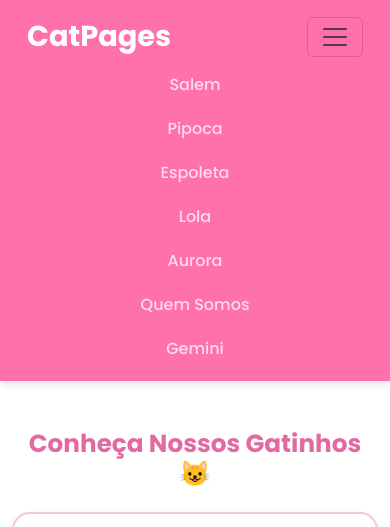
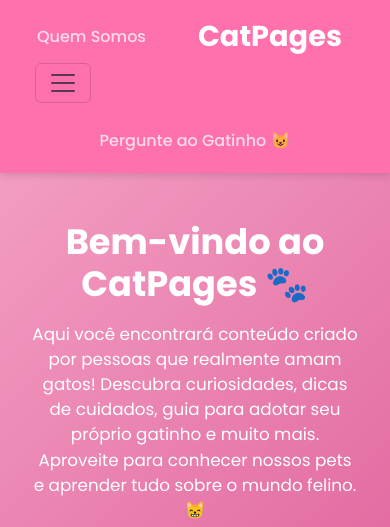
Before and after one commit to IanFontanive/CatPages, a Flask app: page / in a window 390 px wide, after a click that opens the changed part. Shown: the top 527 px of the page. Run offline with Flask 3, Linux system fonts and the light colour scheme.

Commit message:
feat: adicionadas fotos nos cardes do index, removidos links dos gatos no menue gerais no css

```diff
--- a/static/css/style.css
+++ b/static/css/style.css
@@ -1,24 +1,24 @@
-
 body {
-font-family: 'Poppins', sans-serif;
+    font-family: 'Poppins', sans-serif;
 }
 
-/* Fundo rosa e espaçamento */
 .nav-rosa {
-    background: #ff71ad;       /* cor rosa igual da imagem */
+    background: #ff71ad;
     padding: 12px 30px;
     box-shadow: 0px 2px 8px rgba(0,0,0,0.15);
+    position: relative;
 }
 
-/* Marca do site */
-.nav-rosa .navbar-brand {
+.navbar-brand {
     font-size: 1.8rem;
     font-weight: 700;
     color: #fff !important;
     font-family: "Poppins", sans-serif;
+    position: absolute;
+    left: 50%;
+    transform: translateX(-50%);
 }
 
-/* Links */
 .nav-rosa .nav-link {
     color: #fff !important;
     font-weight: 500;
@@ -27,16 +27,24 @@ font-family: 'Poppins', sans-serif;
     padding: 6px 12px !important;
 }
 
-/* Hover + ativo */
 .nav-rosa .nav-link:hover,
 .nav-rosa .nav-link.active {
     opacity: 0.75;
 }
 
-/* Responsividade */
+.navbar-nav {
+    gap: 10px;
+}
+
 @media (max-width: 576px) {
     .nav-rosa {
         padding: 10px 15px;
+    }
+
+    .navbar-brand {
+        position: static;
+        transform: none;
+        margin: 0 auto;
     }
 
     .nav-rosa .nav-link {
@@ -45,55 +53,6 @@ font-family: 'Poppins', sans-serif;
     }
 }
 
-body {
-    font-family: 'Poppins', sans-serif;
-}
-
-/* Fundo rosa e espaçamento */
-.nav-rosa {
-    background: #ff71ad;       /* cor rosa igual da imagem */
-    padding: 12px 30px;
-    box-shadow: 0px 2px 8px rgba(0,0,0,0.15);
-}
-
-/* Marca do site */
-.nav-rosa .navbar-brand {
-    font-size: 1.8rem;
-    font-weight: 700;
-    color: #fff !important;
-    font-family: "Poppins", sans-serif;
-}
-
-/* Links */
-.nav-rosa .nav-link {
-    color: #fff !important;
-    font-weight: 500;
-    font-size: 1rem;
-    transition: .3s;
-    padding: 6px 12px !important;
-}
-
-/* Hover + ativo */
-.nav-rosa .nav-link:hover,
-.nav-rosa .nav-link.active {
-    opacity: 0.75;
-}
-
-/* Responsividade */
-@media (max-width: 576px) {
-    .nav-rosa {
-        padding: 10px 15px;
-    }
-
-    .nav-rosa .nav-link {
-        text-align: center;
-        padding: 10px !important;
-    }
-}
-
-/* ===========================
-   Cores principais
-=========================== */
 :root {
     --rosa-claro: #f8c7d8;
     --rosa-medio: #f39dc2;
@@ -102,11 +61,8 @@ body {
     --cinza-texto: #555;
 }
 
-/* ===========================
-   Hero Section
-=========================== */
 .hero-section {
-    background: linear-gradient(135deg, var(--rosa-claro), var(--rosa-medio));
+    background: linear-gradient(135deg, var(--rosa-medio), var(--rosa-escuro));
     color: var(--branco);
     border-bottom: 4px solid var(--rosa-escuro);
     padding: 60px 20px;
@@ -123,9 +79,6 @@ body {
     margin: 0 auto;
 }
 
-/* ===========================
-   Títulos e Texto
-=========================== */
 .section-title {
     color: var(--rosa-escuro);
     font-weight: 700;
@@ -139,9 +92,6 @@ body {
     text-align: center;
 }
 
-/* ===========================
-   Cards dos Gatinhos
-=========================== */
 .cat-card {
     background: var(--branco);
     border: 2px solid var(--rosa-claro);
@@ -183,7 +133,6 @@ body {
     padding: 0 10px;
 }
 
-/* Botão dos cards */
 .cat-btn {
     display: inline-block;
     margin-top: 10px;
@@ -200,9 +149,6 @@ body {
     background: var(--rosa-escuro);
 }
 
-/* ===========================
-   Gemini Section
-=========================== */
 .ai-section {
     background: var(--rosa-claro);
     border-top: 4px solid var(--rosa-medio);
@@ -226,9 +172,6 @@ body {
     background: var(--rosa-medio);
 }
 
-/* ===========================
-   Responsividade extra
-=========================== */
 @media (max-width: 768px) {
     .hero-title {
         font-size: 2.2rem;
--- a/templates/index.html
+++ b/templates/index.html
@@ -1,13 +1,25 @@
 {% extends "modelo.html" %}
 {% block conteudo %}
+    <section class="hero-section text-center py-5">
+        <div class="container">
+            <h1 class="hero-title">Bem-vindo ao CatPages 🐾</h1>
+            <p class="hero-subtitle mt-3">
+                Aqui você encontrará conteúdo criado por pessoas que realmente amam gatos!
+                Descubra curiosidades, dicas de cuidados, guia para adotar seu próprio gatinho
+                e muito mais. Aproveite para conhecer nossos pets e aprender tudo sobre o mundo felino. 😸
+            </p>
+        </div>
+    </section>
+
     <section class="cats-section py-5">
         <div class="container">
             <h2 class="section-title mb-4">Conheça Nossos Gatinhos 😺</h2>
+
             <div class="row g-4">
 
                 <div class="col-md-4">
                     <div class="cat-card p-3 text-center">
-                        <img src="https://placekitten.com/310/310" alt="Pipoca" class="cat-img mb-3">
+                        <img src="../static/img/imagens_gatos/pipoca1.jpeg" alt="Pipoca" class="cat-img mb-3">
                         <h3 class="cat-name">Pipoca</h3>
                         <p class="cat-desc">
                             Gatinha branca, elegante e delicada. Prefere ambientes tranquilos e interações suaves.
@@ -18,7 +30,7 @@
 
                 <div class="col-md-4">
                     <div class="cat-card p-3 text-center">
-                        <img src="https://placekitten.com/311/311" alt="Espoleta" class="cat-img mb-3">
+                        <img src="../static/img/imagens_gatos/espoleta2.jpeg" alt="Espoleta" class="cat-img mb-3">
                         <h3 class="cat-name">Espoleta</h3>
                         <p class="cat-desc">
                             Gatinha amarela, reservada e seletiva com carinho. Adora brincar e observar do alto.
@@ -29,7 +41,7 @@
 
                 <div class="col-md-4">
                     <div class="cat-card p-3 text-center">
-                        <img src="https://placekitten.com/312/312" alt="Salem" class="cat-img mb-3">
+                        <img src="../static/img/imagens_gatos/salem1.jpeg" alt="Salem" class="cat-img mb-3">
                         <h3 class="cat-name">Salem</h3>
                         <p class="cat-desc">
                             Gatinho preto, comilão e manhoso. Ama atenção e vive pedindo comida.
@@ -38,7 +50,30 @@
                     </div>
                 </div>
 
+                <div class="col-md-4">
+                    <div class="cat-card p-3 text-center">
+                        <img src="../static/img/imagens_gatos/lola1.jpeg" alt="Lola" class="cat-img mb-3">
+                        <h3 class="cat-name">Lola</h3>
+                        <p class="cat-desc">
+                            Lola texto.
+                        </p>
+                        <a href="{{ url_for('gato_lola') }}" class="cat-btn">Ver mais</a>
+                    </div>
+                </div>
+
+                <div class="col-md-4">
+                    <div class="cat-card p-3 text-center">
+                        <img src="../static/img/imagens_gatos/aurora2.jpeg" alt="Lola" class="cat-img mb-3">
+                        <h3 class="cat-name">Aurora</h3>
+                        <p class="cat-desc">
+                            Lola texto.
+                        </p>
+                        <a href="{{ url_for('gato_aurora') }}" class="cat-btn">Ver mais</a>
+                    </div>
+                </div>
+
             </div>
         </div>
-</section>
+    </section>
+
 {% endblock %}
--- a/templates/modelo.html
+++ b/templates/modelo.html
@@ -12,41 +12,29 @@
     <script src="https://cdn.jsdelivr.net/npm/bootstrap@5.3.8/dist/js/bootstrap.bundle.min.js" integrity="sha384-FKyoEForCGlyvwx9Hj09JcYn3nv7wiPVlz7YYwJrWVcXK/BmnVDxM+D2scQbITxI" crossorigin="anonymous"></script>
 </head>
 <body>
-    <nav class="navbar navbar-expand-sm nav-rosa">
-      <div class="container-fluid">
-        <a class="navbar-brand" href="/index">CatPages</a>
-        <button class="navbar-toggler" type="button" data-bs-toggle="collapse" data-bs-target="#navbarNav" aria-controls="navbarNav" aria-expanded="false" aria-label="Toggle navigation">
-          <span class="navbar-toggler-icon"></span>
-        </button>
-        <div class="collapse navbar-collapse" id="navbarNav">
-          <ul class="navbar-nav mx-auto">
-            <li class="nav-item">
-              <a class="nav-link active" href="/gato_salem">Salem</a>
-            </li>
-            <li class="nav-item">
-              <a class="nav-link active" href="/gato_pipoca">Pipoca</a>
-            </li>
-              <li class="nav-item">
-              <a class="nav-link active" href="/gato_espoleta">Espoleta</a>
-            </li>
-              <li class="nav-item">
-              <a class="nav-link active" href="/gato_lola">Lola</a>
-            </li>
-              <li class="nav-item">
-              <a class="nav-link active" href="/gato_aurora">Aurora</a>
-            </li>
-              <li class="nav-item">
-              <a class="nav-link active" aria-current="page" href="/quem_somos">Quem Somos</a>
-            </li>
-              <li class="nav-item">
-              <a class="nav-link active" aria-current="page" href="/gemini">Gemini</a>
-            </li>
-          </ul>
+    <nav class="navbar navbar-expand-sm nav-rosa position-relative">
+        <div class="container-fluid">
+            <div class="d-flex me-auto">
+                <ul class="navbar-nav">
+                    <li class="nav-item">
+                        <a class="nav-link active" href="/quem_somos">Quem Somos</a>
+                    </li>
+            </div>
+
+            <a class="navbar-brand mx-auto text-center" href="/index">CatPages</a>
+
+            <button class="navbar-toggler ms-2" type="button" data-bs-toggle="collapse" data-bs-target="#navbarNav" aria-controls="navbarNav" aria-expanded="false" aria-label="Toggle navigation">
+                <span class="navbar-toggler-icon"></span>
+            </button>
         </div>
-      </div>
+
+        <div class="collapse navbar-collapse mt-3" id="navbarNav">
+            <ul class="navbar-nav text-center w-100">
+                    <a class="nav-link active" href="/gemini">Pergunte ao Gatinho 😺</a>
+                </li>
+            </ul>
+        </div>
     </nav>
-
-    {% block conteudo %} {% endblock %}
-
+    {% block conteudo %}{% endblock %}
 </body>
 </html>
```
